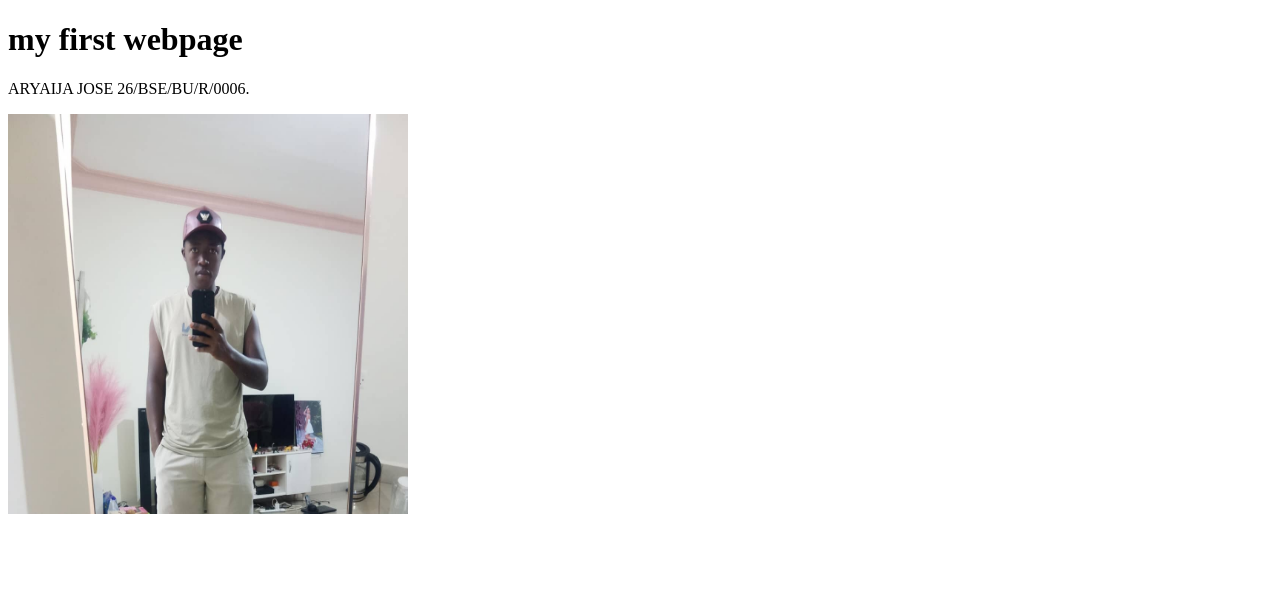
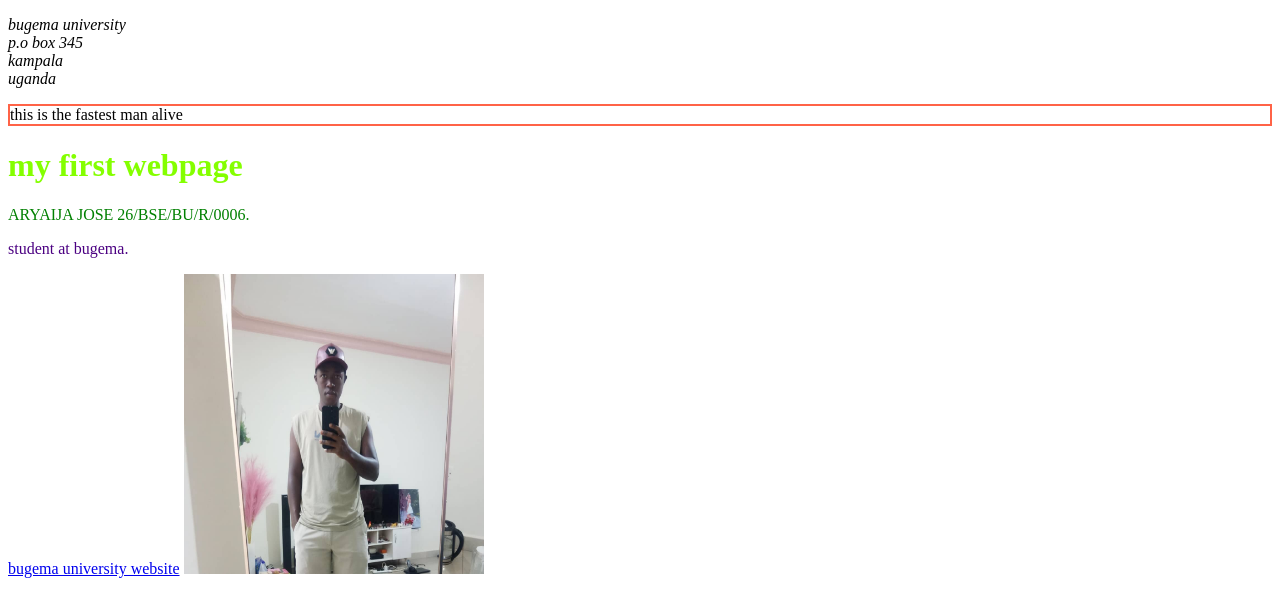
Before and after one commit to josearyaija/jose, a plain HTML site: page index.html in a window 1280 px wide. Drawn offline with Linux system fonts and the light colour scheme.

Commit message:
Update index.html

```diff
--- a/index.html
+++ b/index.html
@@ -6,9 +6,19 @@
     <title>good is good</title>
 </head>
 <body>
-    <h1>my first webpage</h1>
-    <p>ARYAIJA JOSE 26/BSE/BU/R/0006.</p>
-    <img src="WhatsApp Image 2026-09-07 at 11.31.38 AM.jpeg" width="400" height="400">
+
+    <address>
+     <p>bugema university<br>
+    p.o box 345<br>
+    kampala<br>
+     uganda</p></address>
+     <p style="border: 2px solid tomato;"> this is the fastest man alive</p>
+     <h1 style="color: rgb(132, 255, 0);">my first webpage</h1>
+    <p style="color: green;">ARYAIJA JOSE 26/BSE/BU/R/0006.</p>
+    <p title="bugema is a university in luwero" style="color: indigo;">student at bugema.</p>
+    <a href="https://www.bugemauniv.ac.ug/" >bugema university website</a>
+
+    <img src="WhatsApp Image 2026-09-07 at 11.31.38 AM.jpeg" width="300" height="300">
 
 </body>
 </html>
```
